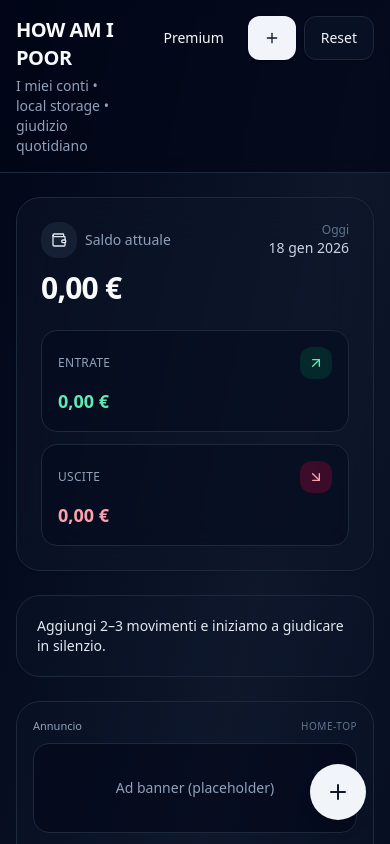
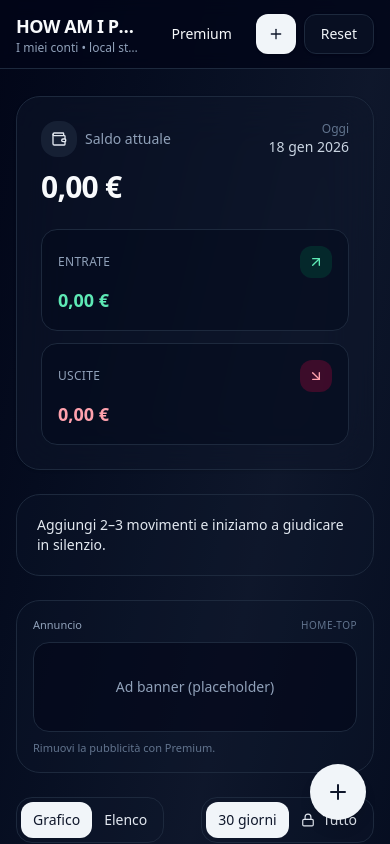
Before and after one commit to jhon-apps/how-am-i-poor, a React (Vite) app: page / in a window 390 px wide. Shown: the top 844 px of the page. Built offline with nearby package versions, Linux system fonts and the light colour scheme.

Commit message:
modifiche per versione mobile, header fix

```diff
--- a/index.html
+++ b/index.html
@@ -1,10 +1,11 @@
 <!doctype html>
-<html lang="en">
+<html lang="it">
 <head>
   <meta charset="UTF-8" />
+  <meta name="viewport" content="width=device-width, initial-scale=1, viewport-fit=cover" />
+  <meta name="theme-color" content="#020617" />
   <link rel="icon" type="image/svg+xml" href="/vite.svg" />
-    <meta name="viewport" content="width=device-width, initial-scale=1.0" />
-    <title>how-am-i-poor</title>
+  <title>HOW AM I POOR</title>
 </head>
 <body>
 <div id="root"></div>
--- a/package.json
+++ b/package.json
@@ -10,6 +10,7 @@
     "preview": "vite preview"
   },
   "dependencies": {
+    "@capacitor/core": "^8.0.1",
     "@radix-ui/react-label": "^2.1.8",
     "@radix-ui/react-select": "^2.2.6",
     "@radix-ui/react-slot": "^1.2.4",
@@ -22,6 +23,8 @@
     "recharts": "^3.6.0"
   },
   "devDependencies": {
+    "@capacitor/android": "^8.0.1",
+    "@capacitor/cli": "^8.0.1",
     "@eslint/js": "^9.39.1",
     "@tailwindcss/postcss": "^4.1.18",
     "@types/react": "^19.2.5",
--- a/src/index.css
+++ b/src/index.css
@@ -3,3 +3,16 @@
 html, body, #root {
     height: 100%;
 }
+:root {
+    --safe-top: env(safe-area-inset-top, 0px);
+    --safe-right: env(safe-area-inset-right, 0px);
+    --safe-bottom: env(safe-area-inset-bottom, 0px);
+    --safe-left: env(safe-area-inset-left, 0px);
+}
+
+body {
+    padding-top: var(--safe-top);
+    padding-right: var(--safe-right);
+    padding-bottom: var(--safe-bottom);
+    padding-left: var(--safe-left);
+}
--- a/src/pages/Home.jsx
+++ b/src/pages/Home.jsx
@@ -1,4 +1,4 @@
-import { useMemo, useState, useEffect } from "react"
+import { useMemo, useState, useEffect, useRef } from "react"
 import { motion } from "framer-motion"
 import { Plus, Lock } from "lucide-react"
 import { Button } from "@/components/ui/button"
@@ -153,18 +153,69 @@ export default function Home() {
         })
     }, [transactions, isPremium, debouncedQuery])
 
+    /**
+     * HEADER: hide on scroll (giù = sparisce, su = riappare)
+     * - super stabile su Android WebView
+     * - animazione via transform (performante)
+     */
+    const [showHeader, setShowHeader] = useState(true)
+    const lastScrollY = useRef(0)
+
+    useEffect(() => {
+        let ticking = false
+
+        const onScroll = () => {
+            if (ticking) return
+            ticking = true
+
+            window.requestAnimationFrame(() => {
+                const currentY = window.scrollY || 0
+
+                // vicino al top: sempre visibile
+                if (currentY < 8) {
+                    setShowHeader(true)
+                } else if (currentY > lastScrollY.current && currentY > 64) {
+                    // scroll down: nascondi
+                    setShowHeader(false)
+                } else if (currentY < lastScrollY.current) {
+                    // scroll up: mostra
+                    setShowHeader(true)
+                }
+
+                lastScrollY.current = currentY
+                ticking = false
+            })
+        }
+
+        window.addEventListener("scroll", onScroll, { passive: true })
+        return () => window.removeEventListener("scroll", onScroll)
+    }, [])
+
     return (
         <div className="min-h-screen text-slate-50 bg-gradient-to-br from-slate-950 via-slate-900 to-slate-950">
-            {/* Top bar */}
-            <div className="sticky top-0 z-40 border-b border-slate-800 bg-slate-950/70 backdrop-blur">
-                <div className="mx-auto max-w-6xl px-4 py-4 flex items-start justify-between gap-4">
-                    <div>
-                        <h1 className="text-xl font-extrabold tracking-tight">HOW AM I POOR</h1>
-                        <p className="mt-1 text-sm text-slate-400">I miei conti • local storage • giudizio quotidiano</p>
+            {/* Top bar – hide on scroll */}
+            <div
+                className={`fixed top-0 left-0 right-0 z-40 border-b border-slate-800 bg-slate-950/80 backdrop-blur transition-transform duration-300 ${
+                    showHeader ? "translate-y-0" : "-translate-y-full"
+                }`}
+            >
+                {/* safe-area spacer */}
+                <div className="pt-[env(safe-area-inset-top)]" />
+
+                <div className="mx-auto max-w-6xl px-4 py-3">
+                    <div className="flex items-center justify-between gap-3">
+                        <div className="min-w-0">
+                            <h1 className="text-lg font-extrabold tracking-tight truncate">HOW AM I POOR</h1>
+                            <p className="text-xs text-slate-400 truncate">I miei conti • local storage • giudizio quotidiano</p>
                         </div>
 
-                    <div className="flex items-center gap-2">
-                        <Button variant="ghost" className="h-11 rounded-xl" onClick={() => setPremiumHubOpen(true)} title="Premium">
+                        <div className="flex items-center gap-2 shrink-0">
+                            <Button
+                                variant="ghost"
+                                className="h-10 rounded-xl"
+                                onClick={() => setPremiumHubOpen(true)}
+                                title="Premium"
+                            >
                                 Premium
                             </Button>
 
@@ -173,16 +224,17 @@ export default function Home() {
                                     setEditingTx(null)
                                     setIsModalOpen(true)
                                 }}
-                            className="h-11 rounded-xl px-4 gap-2 bg-slate-100 text-slate-900 hover:bg-white"
+                                className="h-10 w-10 rounded-xl bg-slate-100 text-slate-900 hover:bg-white p-0"
+                                aria-label="Nuovo movimento"
+                                title="Nuovo movimento"
                             >
                                 <Plus className="h-4 w-4" />
-                            <span className="hidden sm:inline">Nuovo Movimento</span>
                             </Button>
 
                             <Button
                                 onClick={() => setShowReset(true)}
                                 variant="secondary"
-                            className="h-11 rounded-xl bg-slate-900/50 text-slate-100 border border-slate-800 hover:bg-slate-900"
+                                className="h-10 rounded-xl bg-slate-900/50 text-slate-100 border border-slate-800 hover:bg-slate-900 hidden sm:inline-flex"
                                 title="Svuota tutti i movimenti"
                             >
                                 Reset
@@ -190,6 +242,10 @@ export default function Home() {
                         </div>
                     </div>
                 </div>
+            </div>
+
+            {/* Spacer per evitare che il contenuto finisca sotto l’header fixed */}
+            <div className="h-[72px]" />
 
             <main className="mx-auto max-w-6xl px-4 py-6 md:py-8 space-y-6 pb-16">
                 {isLoading ? (
```
Also changed, not shown: 1 other file (tests, documents, lock files or other folders). Lines whose indentation alone changed are shown as unchanged.
